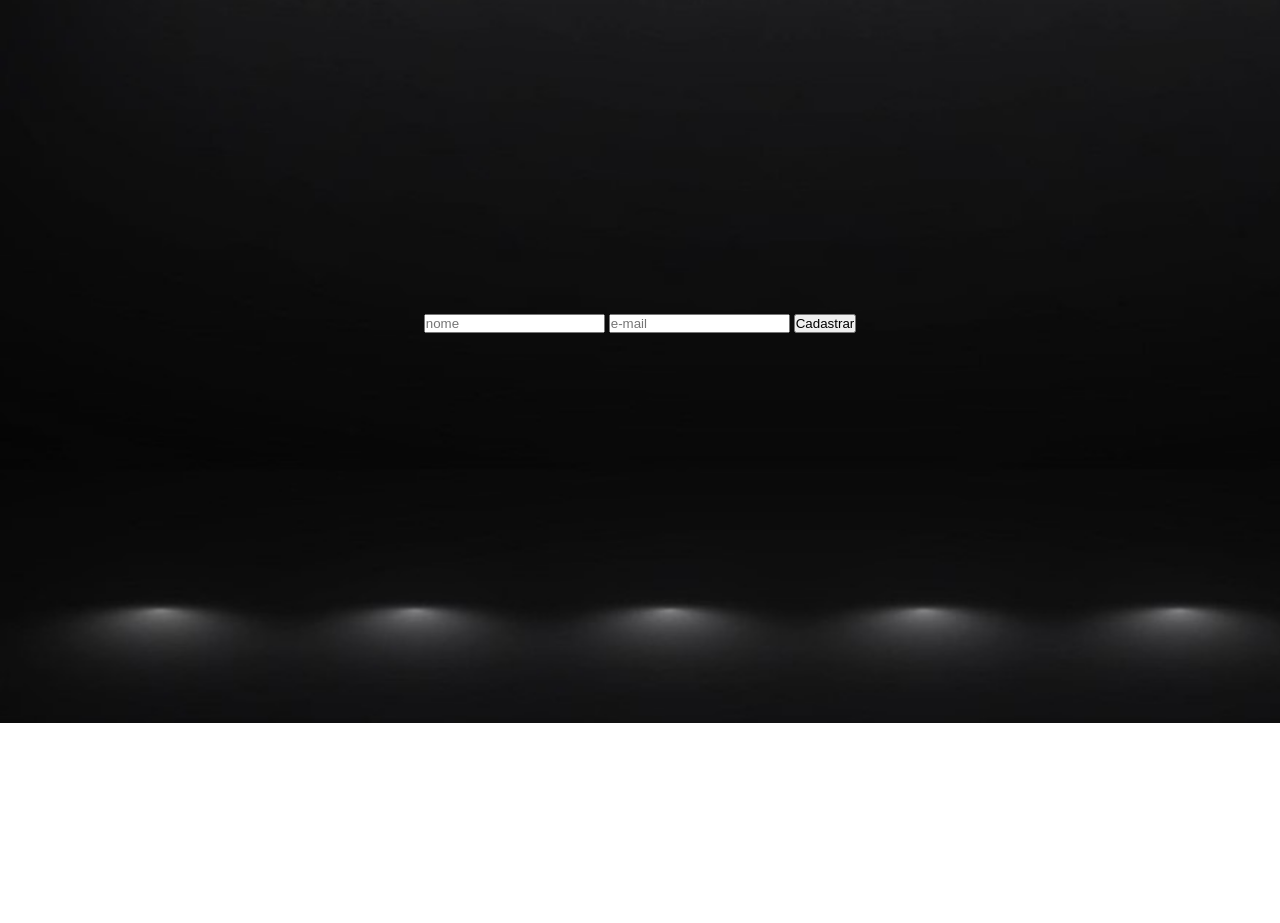
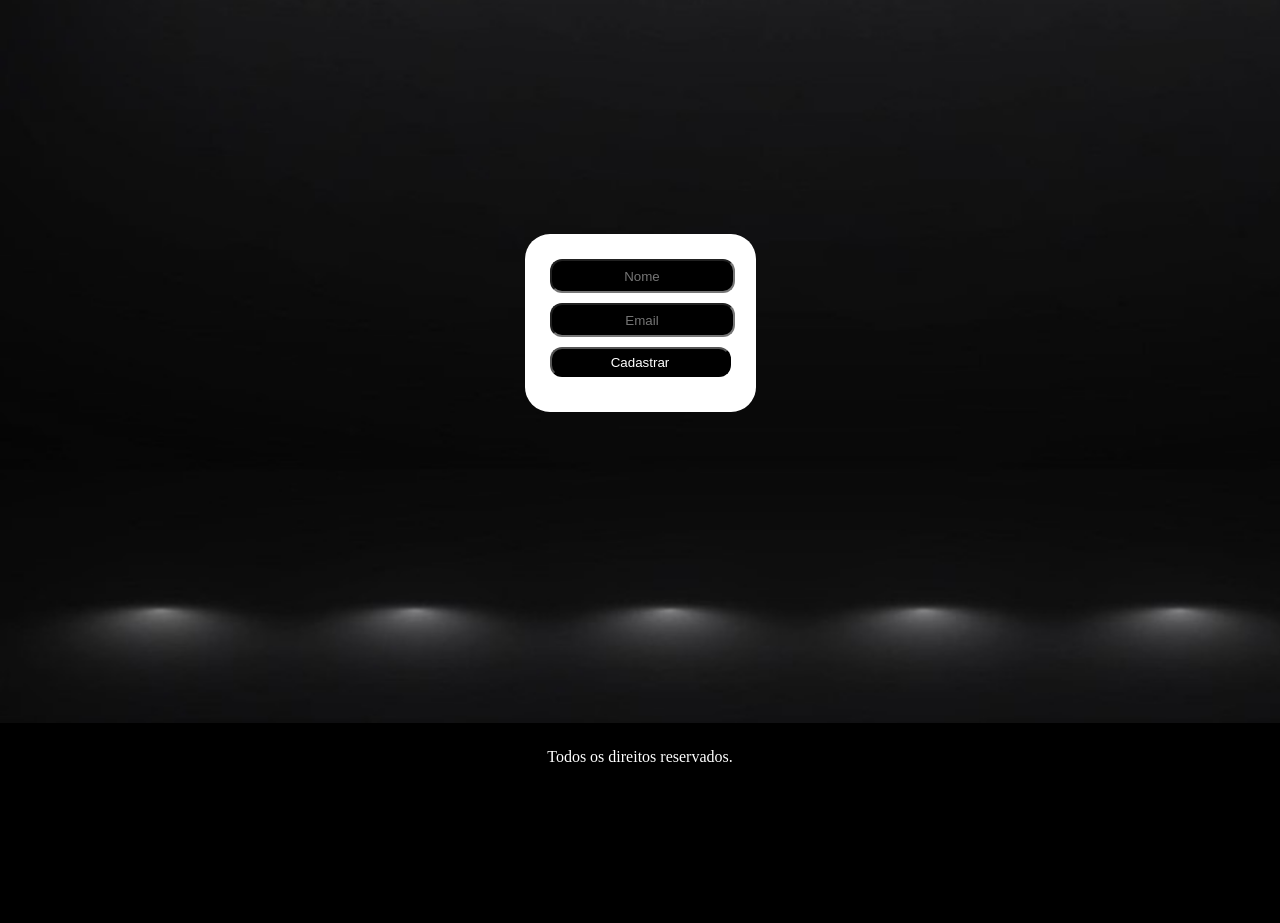
Before and after one commit to riqueteus/Landing-page, a plain HTML site: page index.html in a window 1280 px wide. Shown: the part 877-1800 px from the top of the page. Before the commit the page ends 1600 px from the top, so only its background shows below. Drawn offline with Linux system fonts and the light colour scheme.

Commit message:
Inserção script

```diff
--- a/css/style.css
+++ b/css/style.css
@@ -28,3 +28,35 @@ html {
     background-size: cover;
     background-repeat: no-repeat;
 }
+
+.card-container{
+    background-color: white;
+    border-radius: 25px;
+    padding: 25px;
+    max-width: 450px;
+}
+
+form{
+    display: grid;
+}
+
+input{
+    width: 100%;
+    height: 30px;
+    margin-bottom: 10px;
+    text-align: center;
+    border-radius: 12px;
+    background: black;
+    color: white;
+
+
+
+
+}
+footer{
+    height: 150px;
+    padding: 25px;
+    text-align: center;
+    background-color: black;
+    color: white;
+}
--- a/index.html
+++ b/index.html
@@ -13,16 +13,20 @@
 
     </section >
     <section class="section-container background-section-two">
-        <div>
-            <div>
-                <form action="">
-                    <input type="text" placeholder="nome">
-                    <input type="text" placeholder="e-mail">
+        <div class="card-container">
+            <div id="content">
+                <form id="form">
+                    <input type="text" placeholder="Nome" id="nome">
+                    <input type="text" placeholder="Email" id="email">
                     <input type="submit" value="Cadastrar">
                 </form>
             </div>
         </div>
     </section>
+
+    <footer>
+        <p>Todos os direitos reservados.</p>
+    </footer>
 </body>
 <script src="js/script.js"></script>
 </html>
--- a/js/script.js
+++ b/js/script.js
@@ -0,0 +1,28 @@
+const form = document.getElementById('form')
+
+form.addEventListener('submit', (e) =>{
+    e.preventDefault();
+    let nome = document.getElementById('nome').value;
+    let email = document.getElementById('email').value;
+    let data = {
+        nome,
+        email,
+    }
+    let convertData = JSON.stringify(data);
+
+    localStorage.setItem('lead' , convertData)
+
+    let content = document.getElementById('content')
+
+    let carregando = `<p>carregando...</p>`
+
+    let enviado = `<p>enviado</p>`
+
+
+    content.innerHTML = carregando
+
+    setTimeout(() => {
+        content.innerHTML = enviado
+    }, 1000);
+
+})
```
